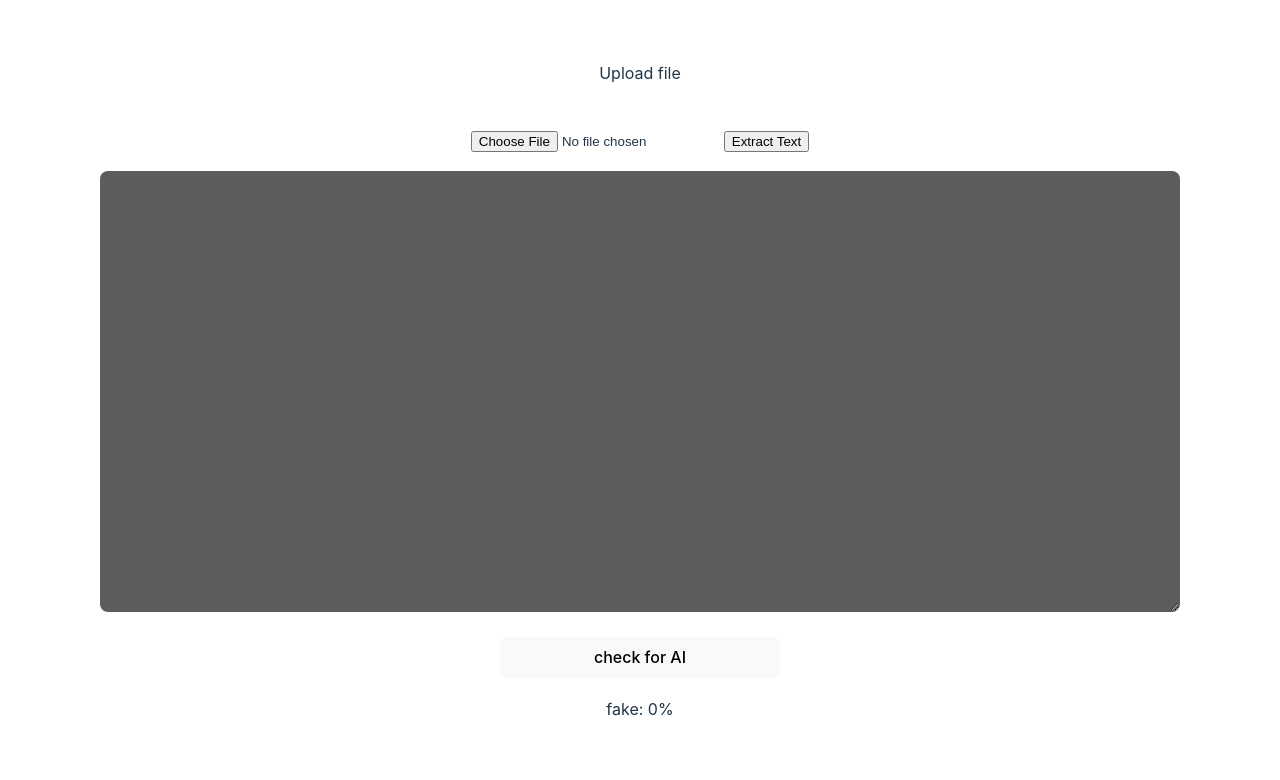
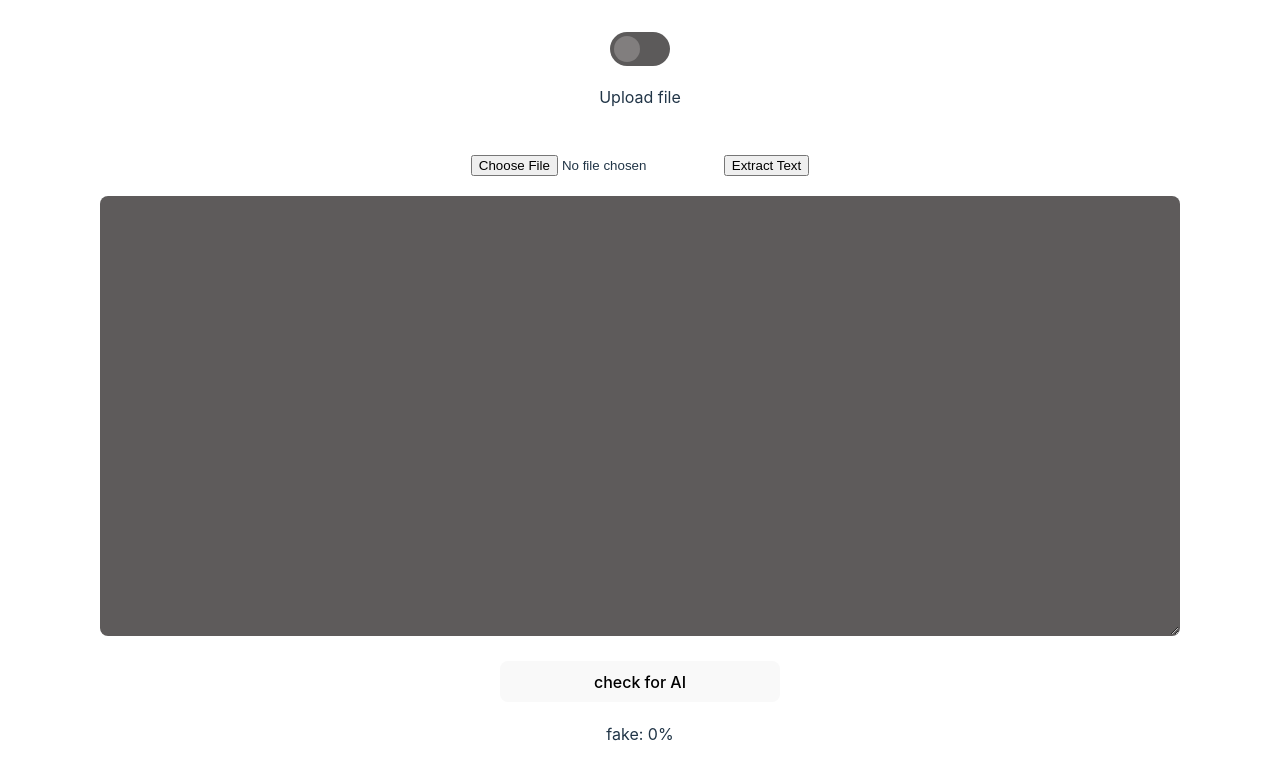
Before and after one commit to tom05919/CAC_2023, a React (Vite) app: page / in a window 1280 px wide. Shown: the top 780 px of the page. Built offline with nearby package versions, Linux system fonts and the light colour scheme.

Commit message:
Toggle slider

```diff
--- a/src/App.jsx
+++ b/src/App.jsx
@@ -11,7 +11,7 @@ function App() {
   const [fakeTwo, setFakeTwo] = useState(0);
   const [textareaValue, setTextareaValue] = useState();
   const [resultText, setResultText] = useState("");
-  const [AISentence, setAISentence] = useState([])
+  const [AISentence, setAISentence] = useState([]);
 
   //detects change in text, and thus updating textareaValue
   useEffect(() => {
@@ -69,6 +69,7 @@ function App() {
         "x-rapidapi-key": import.meta.env.VITE_API_KEY_PEN,
       },
       data: form,
+
     };
 
     axios
@@ -150,6 +151,10 @@ function App() {
   return (
     <>
       <div className="card">
+      <label class="switch">
+         <input type="checkbox"/>
+         <span class="slider round"></span>
+      </label>
         <p className="title">Upload file</p>
         <div className="textareaContainer">
           <img className="image" src={previewImage} />
--- a/src/App.scss
+++ b/src/App.scss
@@ -49,3 +49,61 @@ p {
 .textareaContainer {
   padding: 1.2rem;
 }
+
+//toggle css
+.switch {
+  position: relative;
+  display: inline-block;
+  width: 60px;
+  height: 34px;
+}
+
+.switch input {
+  opacity: 0;
+  width: 0;
+  height: 0;
+}
+
+.slider {
+  position: absolute;
+  cursor: pointer;
+  top: 0;
+  left: 0;
+  right: 0;
+  bottom: 0;
+  background-color: #5c5a5a;
+  -webkit-transition: .4s;
+  transition: .4s;
+}
+
+.slider:before {
+  position: absolute;
+  content: "";
+  height: 26px;
+  width: 26px;
+  left: 4px;
+  bottom: 4px;
+  background-color: hsl(0, 1%, 50%);
+  -webkit-transition: .4s;
+  transition: .4s;
+}
+
+input:checked + .slider {
+  background-color: hsl(200, 4%, 86%);
+}
+
+input:checked + .slider:before {
+  -webkit-transform: translateX(26px);
+  -ms-transform: translateX(26px);
+  transform: translateX(26px);
+}
+
+/* Rounded sliders */
+.slider.round {
+  border-radius: 34px;
+}
+
+.slider.round:before {
+  border-radius: 50%;
+}
+//end toggle css
```
